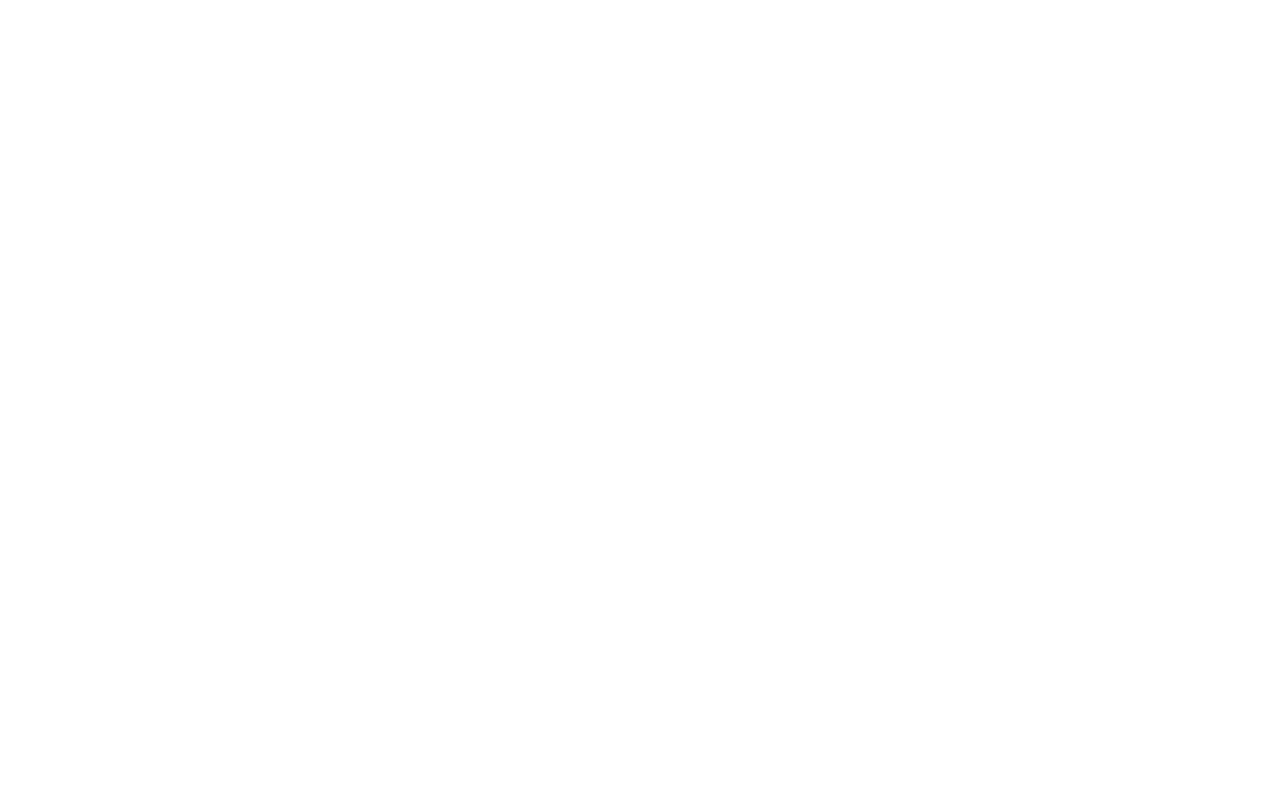
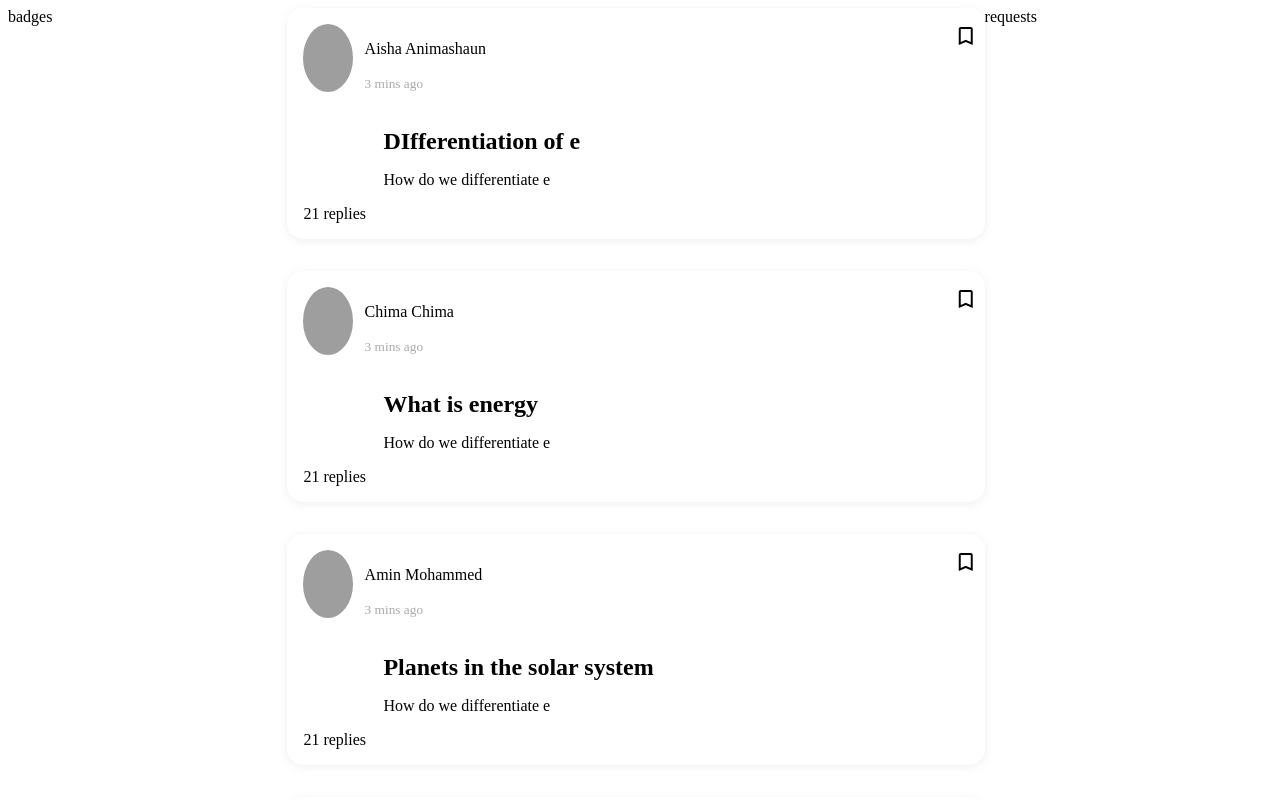
Before and after one commit to faddal-turntabl/eduflow-frontend, an Angular app: page /feed in a window 1280 px wide. Before the commit this address led to /. Shown: the top 800 px of the page. Built offline with nearby package versions, Linux system fonts and the light colour scheme; grey boxes are pictures that could not be loaded.

Commit message:
render dummy questions to feed page

```diff
--- /dev/null
+++ b/src/app/screens/feed/dummy_feed.ts
@@ -0,0 +1,58 @@
+const questions = [
+    {
+      question_id: 1,
+      user_id: 4,
+      user: "Aisha Animashaun",
+      catergory_id: 3,
+      title: "DIfferentiation of e",
+      question: "How do we differentiate e",
+      created_at: "21/05/2023"
+    },
+    {
+      question_id: 2,
+      user_id: 4,
+      user: "Chima Chima",
+      catergory_id: 3,
+      title: "What is energy",
+      question: "How do we differentiate e",
+      created_at: "21/05/2023"
+    },
+    {
+      question_id: 3,
+      user_id: 4,
+      user: "Amin Mohammed",
+      catergory_id: 3,
+      title: "Planets in the solar system",
+      question: "How do we differentiate e",
+      created_at: "21/05/2023"
+    },
+    {
+      question_id: 3,
+      user_id: 4,
+      user: "Amin Mohammed",
+      catergory_id: 3,
+      title: "Planets in the solar system",
+      question: "How do we differentiate e",
+      created_at: "21/05/2023"
+    },
+    {
+      question_id: 3,
+      user_id: 4,
+      user: "Amin Mohammed",
+      catergory_id: 3,
+      title: "Planets in the solar system",
+      question: "How do we differentiate e",
+      created_at: "21/05/2023"
+    },
+    {
+      question_id: 3,
+      user_id: 4,
+      user: "Amin Mohammed",
+      catergory_id: 3,
+      title: "Planets in the solar system",
+      question: "How do we differentiate e",
+      created_at: "21/05/2023"
+    }
+]
+
+export default questions;
--- /dev/null
+++ b/src/app/screens/feed/feed.component.css
@@ -0,0 +1,51 @@
+main{
+    display: flex;
+    justify-content: space-between;
+    height: 100vh;
+}
+
+section{
+    flex-grow: 1;
+}
+
+.posts{
+
+}
+
+.post{
+    padding: 1rem;
+    border-radius: 1rem;
+    box-shadow: rgba(99, 99, 99, 0.1) 0px 2px 8px 0px;
+    margin-bottom: 2rem;
+    position: relative;
+}
+
+.post-owner{
+    display: flex;
+}
+
+.post-owner small{
+    color: #aaa;
+    font-weight: 100;
+}
+
+.post-owner div:last-child{
+    justify-self: flex-end;
+    position: absolute;
+    right: 1%;
+
+}
+
+.post img{
+    border-radius: 50%;
+    margin-right: 0.7rem;;
+}
+
+.post-content{
+    padding: 1rem;
+    margin: 0 4rem;
+}
+
+.post-content h1{
+    margin-bottom: 1rem;
+}
--- /dev/null
+++ b/src/app/screens/feed/feed.component.html
@@ -0,0 +1,34 @@
+<main>
+    <section>
+       badges
+    </section>
+    <!-- all feeeds -->
+    <section class="feed">
+        <div class="post-field"></div>
+        <!-- posts -->
+        <div class="posts" *ngFor="let question of questions; let i = index">
+            <div class="post">
+                <div class="post-owner">
+                    <img src="https://picsum.photos/50" alt="">
+                    <div>
+                        <p>{{question.user}}</p>
+                        <small>3 mins ago</small>
+                    </div>
+                    <div>
+                        <mat-icon>bookmark_border</mat-icon>
+                    </div>
+                </div>
+                <div class="post-content">
+                    <h1>{{question.title}}</h1>
+                    {{question.question}}
+                </div>
+                <div class="post-actions">
+                    <section>21 replies</section>
+                </div>
+            </div>
+        </div>
+    </section>
+
+    <!-- auxilliary -->
+    <section>requests</section>
+</main>
--- /dev/null
+++ b/src/app/screens/feed/feed.component.ts
@@ -0,0 +1,19 @@
+import { Component, OnInit } from '@angular/core';
+import { Question } from 'src/app/models/question.module';
+import questions from './dummy_feed';
+
+@Component({
+  selector: 'app-feed',
+  templateUrl: './feed.component.html',
+  styleUrls: ['./feed.component.css']
+})
+export class FeedComponent implements OnInit {
+  questions!: Question[];
+
+  constructor() { }
+
+  ngOnInit(): void {
+    this.questions = [...questions]
+  }
+
+}
--- a/src/app/screens/main/homepage/homepage.component.css
+++ b/src/app/screens/main/homepage/homepage.component.css
@@ -44,7 +44,6 @@ button{
 }
 
 .auth-buttons{
-    /* text-align: center; */
     margin: 0 2.5rem;
 }
 
--- a/src/app/screens/main/homepage/homepage.component.html
+++ b/src/app/screens/main/homepage/homepage.component.html
@@ -32,7 +32,7 @@
             </button>
 
             <button mat-button color="accent" style="background-color: salmon; color: white">
-                <a href="/signuh2" style="color: white">sign up</a>
+                <a href="/signup" style="color: white">sign up</a>
             </button>
         </div>
 
```
Also changed, not shown: src/app/app.module.ts (+7 -2 lines), src/app/models/question.module.ts (added, +9 -0 lines), 1 other file (tests, documents, lock files or other folders).
